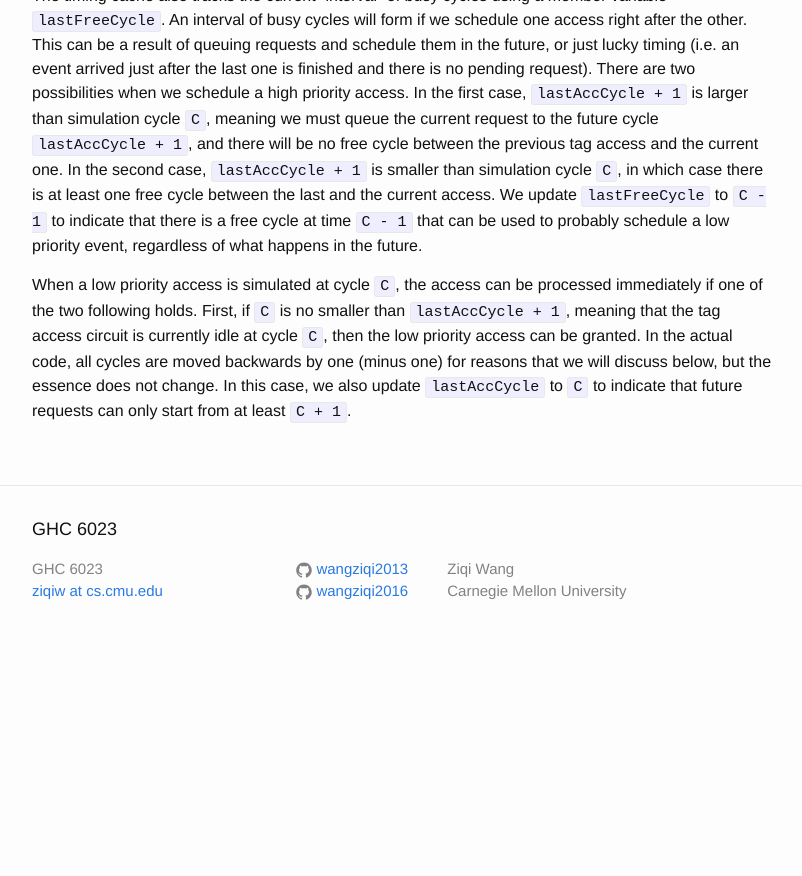
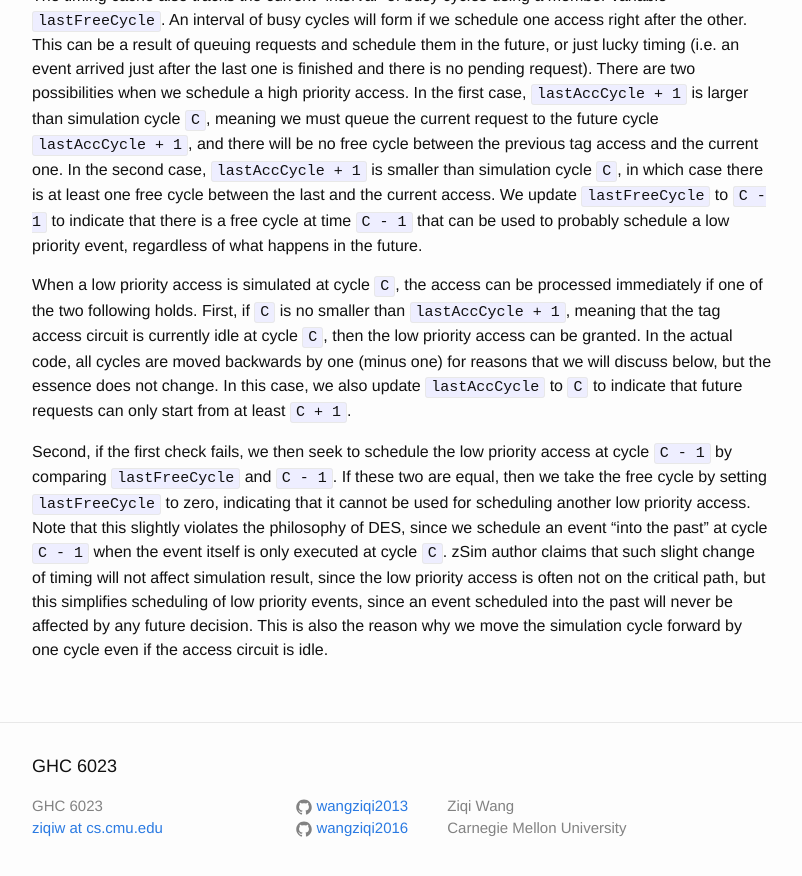
Before and after one commit to wangziqi2013/wangziqi2013.github.io, a Jekyll site: the page built from _posts/2019-01-22-understand-zsim-contention-sim.markdown, in a window 1280 px wide and 900 px high, scrolled down 13868 px. Shown: the top 876 px of the window, without its empty margins (238-1040 px from the left). Built offline with Jekyll 4.4.1, drawn with Linux system fonts in a browser that asks for light colours; before the commit the page ends 14531 px from its top, so only the background shows below that.

Commit message:
Finish 2nd cond

```diff
--- a/_posts/2019-01-22-understand-zsim-contention-sim.markdown
+++ b/_posts/2019-01-22-understand-zsim-contention-sim.markdown
@@ -514,3 +514,12 @@ holds. First, if `C` is no smaller than `lastAccCycle + 1`, meaning that the tag
 `C`, then the low priority access can be granted. In the actual code, all cycles are moved backwards by one (minus one)
 for reasons that we will discuss below, but the essence does not change. In this case, we also update `lastAccCycle` to
 `C` to indicate that future requests can only start from at least `C + 1`.
+
+Second, if the first check fails, we then seek to schedule the low priority access at cycle `C - 1` by comparing
+`lastFreeCycle` and `C - 1`. If these two are equal, then we take the free cycle by setting `lastFreeCycle` to zero,
+indicating that it cannot be used for scheduling another low priority access. Note that this slightly violates the
+philosophy of DES, since we schedule an event "into the past" at cycle `C - 1` when the event itself is only executed
+at cycle `C`. zSim author claims that such slight change of timing will not affect simulation result, since the
+low priority access is often not on the critical path, but this simplifies scheduling of low priority events, since
+an event scheduled into the past will never be affected by any future decision. This is also the reason why we move the
+simulation cycle forward by one cycle even if the access circuit is idle.
```
